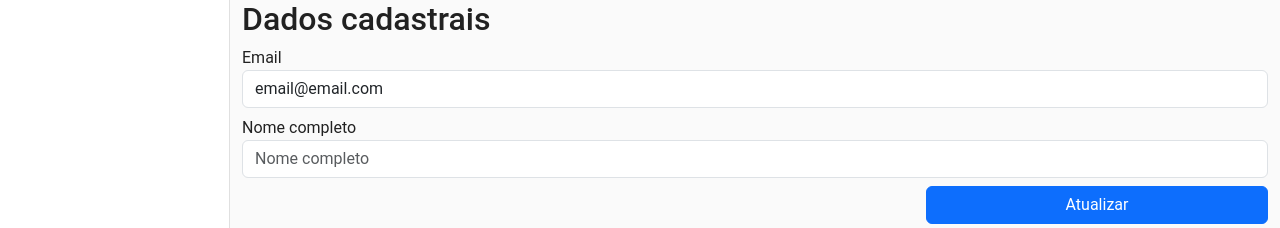
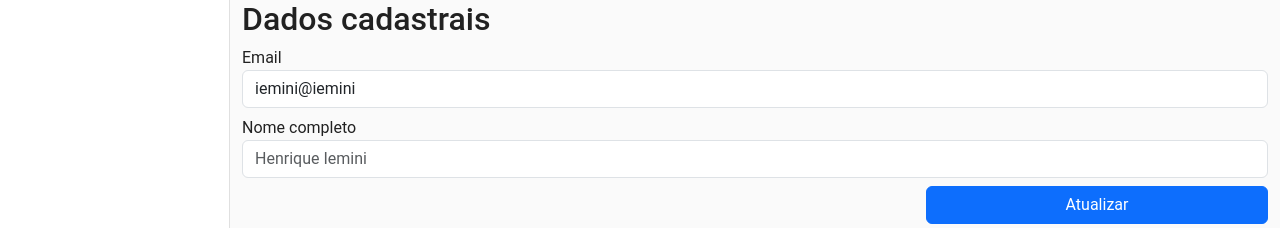
Before and after one commit to henriemini/Password-Memory, an Angular app: page /account/my-profile in a window 1280 px wide. Shown: the part 193-421 px from the top of the page. Built offline with nearby package versions, Linux system fonts and the light colour scheme; data requests are answered from the project's data file.

Commit message:
feat: add read on user on My Profile

```diff
--- a/src/app/views/account/my-profile/my-profile.component.html
+++ b/src/app/views/account/my-profile/my-profile.component.html
@@ -14,11 +14,11 @@
     <div class="form-row">
         <div class="form-group col-12 mt-2">
             <label for="email">Email</label>
-            <input type="text" class="form-control" id="email" value="email@email.com" readonly>
+            <input type="text" class="form-control" id="email" value={{email}} readonly>
         </div>
         <div class="form-group col-12 mt-2">
             <label for="name">Nome completo</label>
-            <input type="text" class="form-control" id="name" placeholder="Nome completo">
+            <input type="text" class="form-control" id="name" placeholder={{nomeCompleto}}>
         </div>
         <div class="col-12 text-end mt-2">
             <div class="col-12 text-end mt-2">
--- a/src/app/views/account/my-profile/my-profile.component.ts
+++ b/src/app/views/account/my-profile/my-profile.component.ts
@@ -1,4 +1,7 @@
-import { Component } from '@angular/core';
+import { Component, OnInit } from '@angular/core';
+import { UserReadService } from '../../../services/user/user-read.service';
+import { Router } from '@angular/router';
+import { AuthenticationService } from '../../../services/security/authentication.service';
 
 @Component({
   selector: 'app-my-profile',
@@ -6,6 +9,29 @@ import { Component } from '@angular/core';
   templateUrl: './my-profile.component.html',
   styleUrl: './my-profile.component.css'
 })
-export class MyProfileComponent {
+export class MyProfileComponent implements OnInit{
+
+  email: string = '';
+  nomeCompleto: string = '';
+
+  constructor(private userReadService: UserReadService, private router: Router, private authenticationService: AuthenticationService){ }
+
+  async ngOnInit(){
+    let user = await this.userReadService.findById('1');
+    console.log('on init');
+
+    if(user== null){
+      console.log('user not found');
+      console.error('Id não encontrado');
+      this.authenticationService.logout;
+      this.router.navigate(['account/sign-in']);
+      return;
+    }
+    console.log('user founded');
+
+    this.email = user.email;
+    this.nomeCompleto = user.fullname;
+    console.log(user);
+  }
 
 }
--- a/src/app/views/account/sign-in/sign-in.component.ts
+++ b/src/app/views/account/sign-in/sign-in.component.ts
@@ -99,7 +99,7 @@ export class SignInComponent {
 
           this.authenticationService.addDataToLocalStorage(user);
 
-          this.router.navigate(['/home']);
+          this.router.navigate(['/account/my-profile']);
         },
         error: (err) =>{
           console.error('ocorreu um erro ao autenticar');
```
